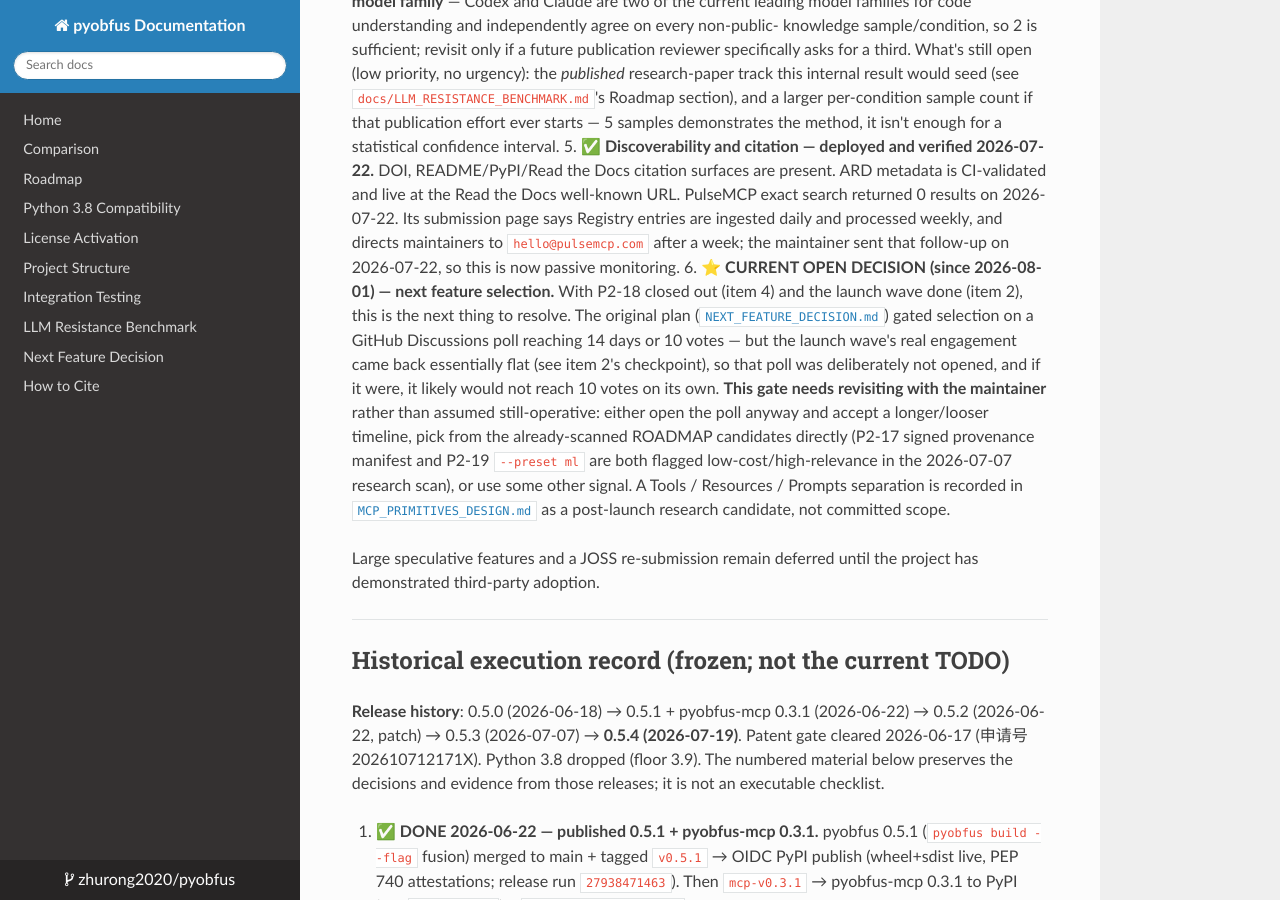
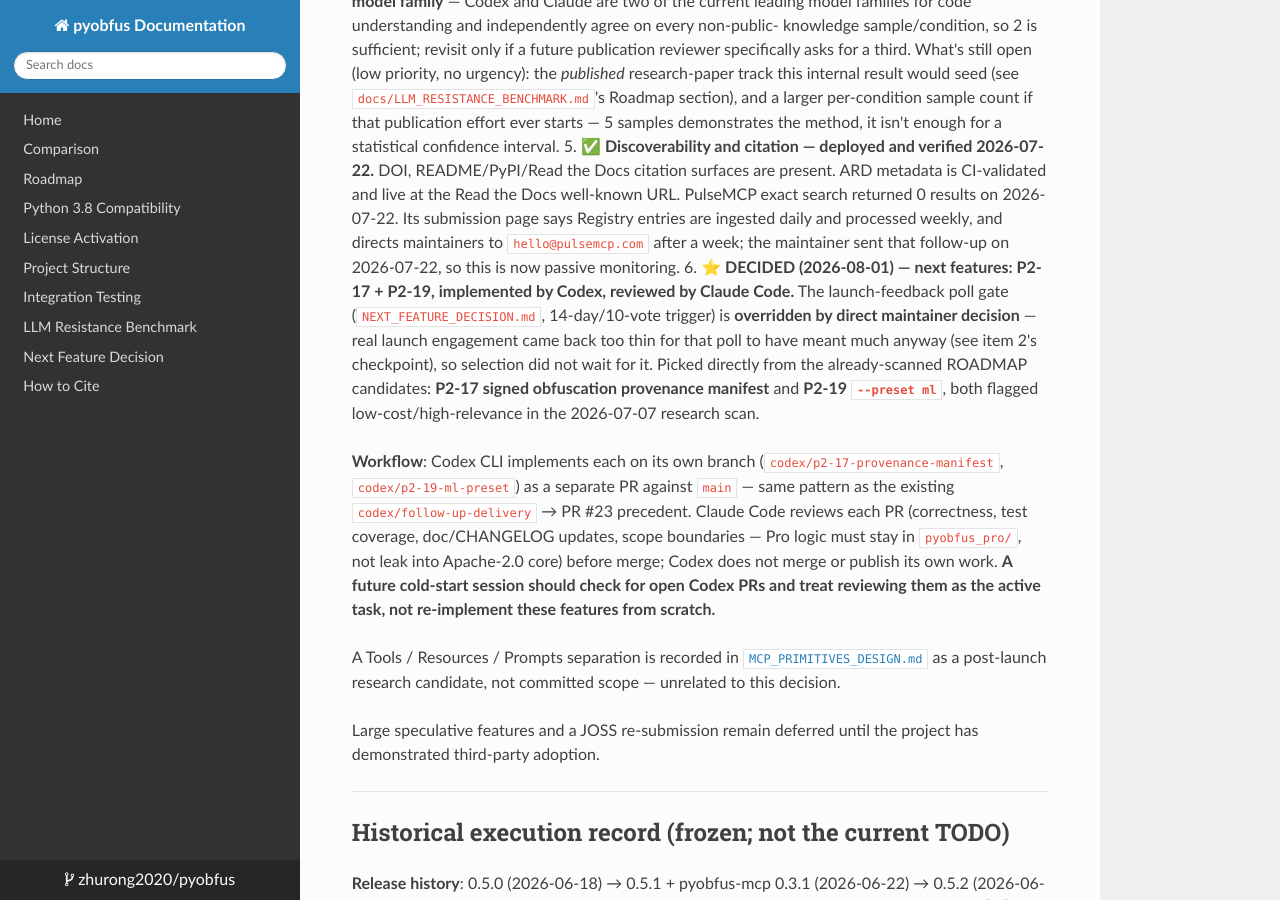
Before and after one commit to zhurong2020/pyobfus, an MkDocs documentation site: the page built from docs/POST_V0.4_TODO.md, in a window 1280 px wide and 900 px high, scrolled down 4727 px. Built offline with MkDocs 1.6.1, drawn with Linux system fonts in a browser that asks for light colours; nearby versions of some CDN libraries.

Commit message:
docs: decide next features (P2-17 + P2-19), assign to Codex/Claude split
Overrides the launch-feedback poll gate (NEXT_FEATURE_DECISION.md) by
direct maintainer decision, since real launch engagement came back too
thin for that poll to have meant much. Selected directly from the
already-scanned ROADMAP candidates: P2-17 (signed provenance manifest)
and P2-19 (--preset ml), both flagged low-cost/high-relevance in the
2026-07-07 research scan.

Workflow going forward: Codex CLI implements each on its own branch
(codex/p2-17-provenance-manifest, codex/p2-19-ml-preset) as a separate
PR, mirroring the existing codex/follow-up-delivery -> PR #23
precedent; Claude Code reviews before merge and does not
re-implement. Cold-start pointers in CLAUDE.md updated so a future
session checks for open Codex PRs first instead of duplicating work.

Co-Authored-By: Claude Sonnet 5 <noreply@anthropic.com>

```diff
--- a/docs/POST_V0.4_TODO.md
+++ b/docs/POST_V0.4_TODO.md
@@ -252,22 +252,29 @@
    entries are ingested daily and processed weekly, and directs maintainers to
    `hello@pulsemcp.com` after a week; the maintainer sent that follow-up on
    2026-07-22, so this is now passive monitoring.
-6. **⭐ CURRENT OPEN DECISION (since 2026-08-01) — next feature selection.**
-   With P2-18 closed out (item 4) and the launch wave done (item 2), this is
-   the next thing to resolve. The original plan
-   ([`NEXT_FEATURE_DECISION.md`](NEXT_FEATURE_DECISION.md)) gated selection on
-   a GitHub Discussions poll reaching 14 days or 10 votes — but the launch
-   wave's real engagement came back essentially flat (see item 2's
-   checkpoint), so that poll was deliberately not opened, and if it were,
-   it likely would not reach 10 votes on its own. **This gate needs revisiting
-   with the maintainer** rather than assumed still-operative: either open the
-   poll anyway and accept a longer/looser timeline, pick from the
-   already-scanned ROADMAP candidates directly (P2-17 signed provenance
-   manifest and P2-19 `--preset ml` are both flagged low-cost/high-relevance
-   in the 2026-07-07 research scan), or use some other signal. A Tools /
-   Resources / Prompts separation is recorded in
+6. **⭐ DECIDED (2026-08-01) — next features: P2-17 + P2-19, implemented by
+   Codex, reviewed by Claude Code.** The launch-feedback poll gate
+   (`NEXT_FEATURE_DECISION.md`, 14-day/10-vote trigger) is **overridden by
+   direct maintainer decision** — real launch engagement came back too thin
+   for that poll to have meant much anyway (see item 2's checkpoint), so
+   selection did not wait for it. Picked directly from the already-scanned
+   ROADMAP candidates: **P2-17 signed obfuscation provenance manifest** and
+   **P2-19 `--preset ml`**, both flagged low-cost/high-relevance in the
+   2026-07-07 research scan.
+
+   **Workflow**: Codex CLI implements each on its own branch
+   (`codex/p2-17-provenance-manifest`, `codex/p2-19-ml-preset`) as a separate
+   PR against `main` — same pattern as the existing `codex/follow-up-delivery`
+   → PR #23 precedent. Claude Code reviews each PR (correctness, test
+   coverage, doc/CHANGELOG updates, scope boundaries — Pro logic must stay in
+   `pyobfus_pro/`, not leak into Apache-2.0 core) before merge; Codex does not
+   merge or publish its own work. **A future cold-start session should check
+   for open Codex PRs and treat reviewing them as the active task, not
+   re-implement these features from scratch.**
+
+   A Tools / Resources / Prompts separation is recorded in
    [`MCP_PRIMITIVES_DESIGN.md`](MCP_PRIMITIVES_DESIGN.md) as a post-launch
-   research candidate, not committed scope.
+   research candidate, not committed scope — unrelated to this decision.
 
 Large speculative features and a JOSS re-submission remain deferred until the
 project has demonstrated third-party adoption.
```
Also changed, not shown: CLAUDE.md (+8 -4 lines), docs/ROADMAP.md (+2 -2 lines).
